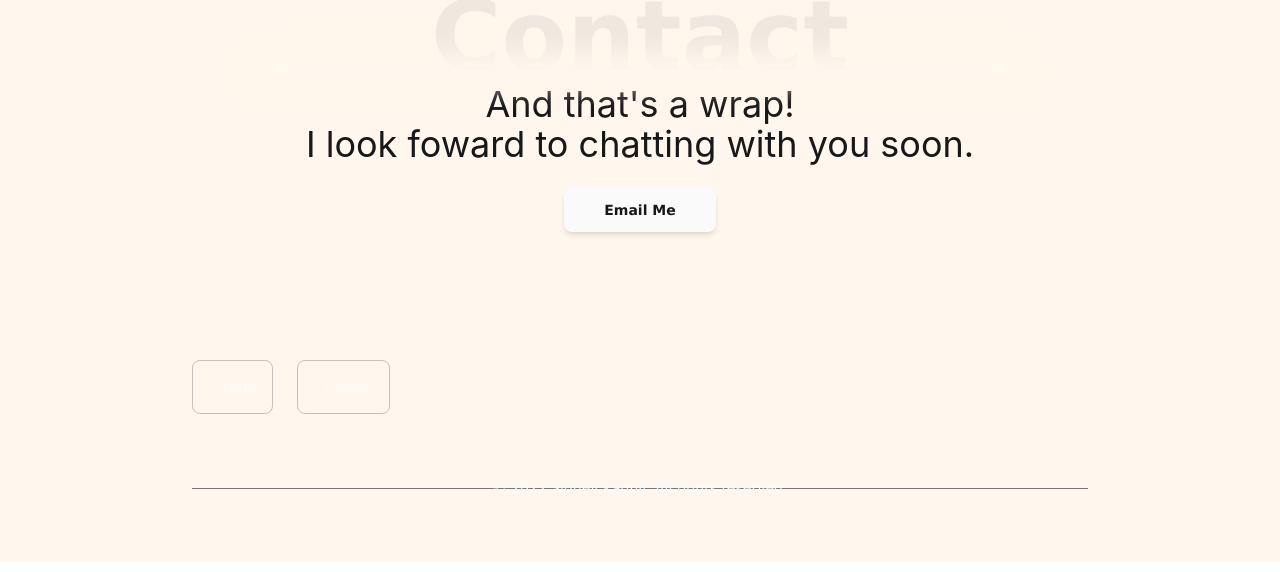
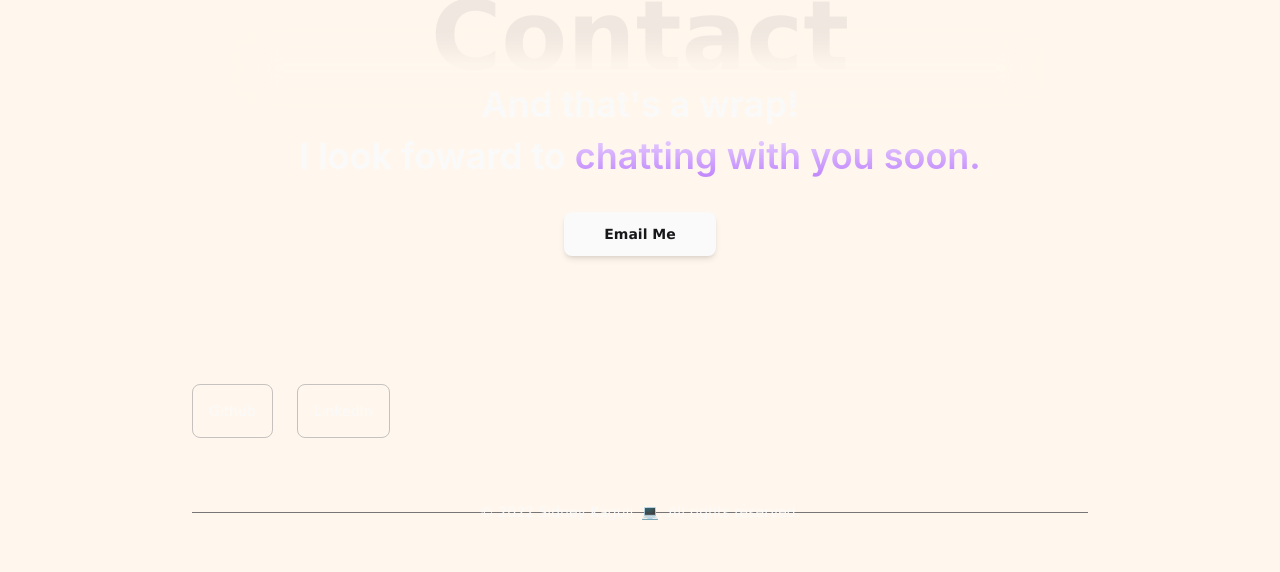
Before and after one commit to XsidX/sid-portfolio, a Next.js app: page / in a window 1280 px wide. Shown: the part 1638-2210 px from the top of the page. Built offline with nearby package versions, Linux system fonts and the light colour scheme.

Commit message:
Color fixes

```diff
--- a/components/Footer.js
+++ b/components/Footer.js
@@ -21,7 +21,9 @@ const Footer = () => (
         {' '}
         {new Date().getFullYear()}
         {' '}
-        Sidney Kaguli. All rights reserved.
+        Sidney Kaguli
+        <span className="ml-2" role="img" aria-label="laptop">💻. </span>
+        All rights reserved.
       </p>
     </div>
   </footer>
--- a/pages/index.js
+++ b/pages/index.js
@@ -32,7 +32,7 @@ const Home = () => (
     </div>
     <section className="mt-6">
       <SectionHeading>Work</SectionHeading>
-      <p className="mb-6">
+      <p className="mb-6 dark:text-zinc-50 text-zinc-900">
         &nbsp;&nbsp;&nbsp;Sidney is a freelance and a full-stack developer based in Osaka with a
         passion for building digital services/stuff he wants. He has a knack
         for all things launching products, from planning and designing all the
@@ -51,9 +51,14 @@ const Home = () => (
         <SectionHeading overlay className="text-8xl text-center">Contact</SectionHeading>
         <ShadowBlock />
       </div>
-      <div className="flex flex-col justify-center items-center">
-        <p className="text-4xl"> And that&apos;s a wrap! </p>
-        <p className="text-4xl"> I look foward to chatting with you soon. </p>
+      <div className="flex flex-col gap-3 justify-center items-center text-zinc-50 text-4xl font-semibold">
+        <p> And that&apos;s a wrap! </p>
+        <p>
+          <span> I look foward to </span>
+          <span className="bg-clip-text text-transparent bg-gradient-to-b from-purple-200 to-purple-400">
+            chatting with you soon.
+          </span>
+        </p>
         <Link
           href="mailto:sidneykaguli@gmail.com"
           className="relative mt-6 bg-zinc-50 text-zinc-900 py-3 px-10 text-sm font-mplus font-semibold rounded-lg text-center shadow-md hover:shadow-zinc-200/20 hover:shadow-lg transition ease-in duration-100"
```
